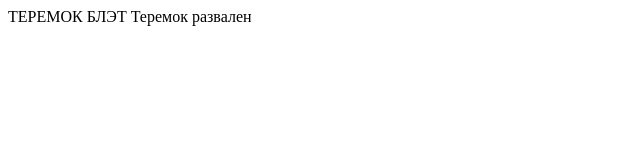
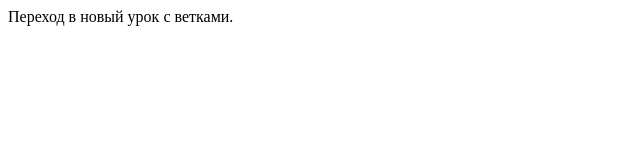
Before and after one commit to LavrovskiyDS/first-project2, a plain HTML site: page index.html in a window 1280 px wide. Shown: the full height of the page, 0-640 px from the left. Drawn offline with Linux system fonts and the light colour scheme.

```diff
--- a/index.html
+++ b/index.html
@@ -6,7 +6,6 @@
     <title>Document</title>
 </head>
 <body>
-    ТЕРЕМОК БЛЭТ
-    Теремок развален
+    Переход в новый урок с ветками.
 </body>
 </html>
```
